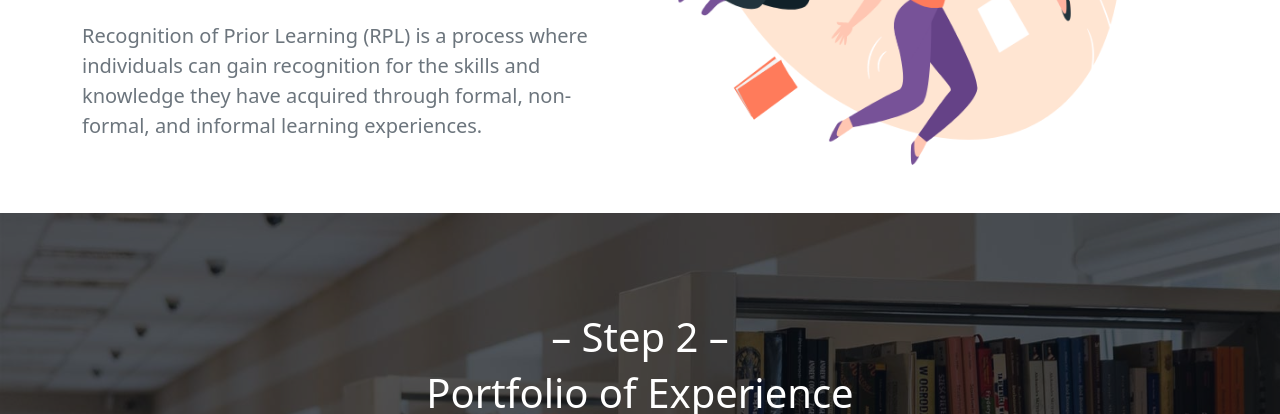
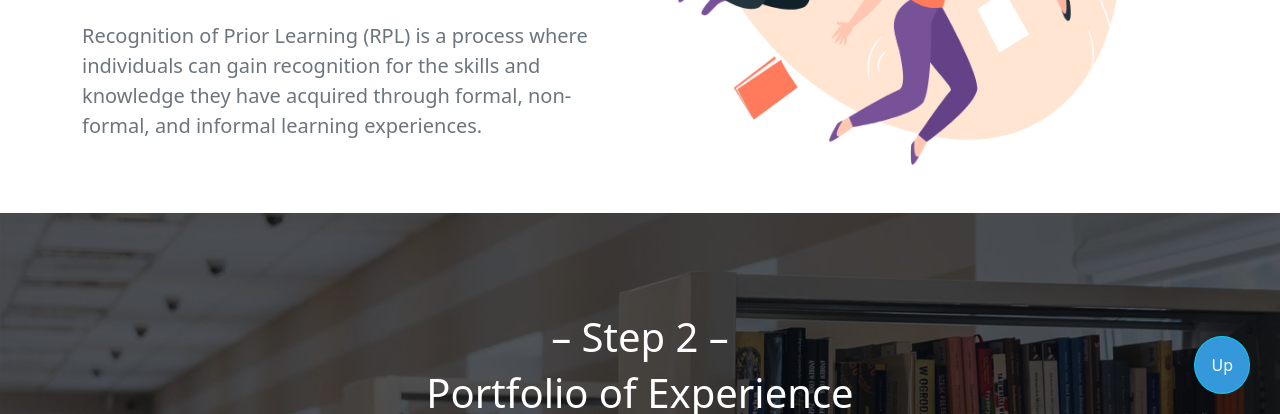
Before and after one commit to ShaheerKhalid55/RPL, a plain HTML site: page Index.html in a window 1280 px wide. Shown: the part 386-800 px from the top of the page. Drawn offline with nearby package versions, Linux system fonts and the light colour scheme.

Commit message:
Move-to-top-button added
Signed-off-by: Shaheer Khalid <i.am.shaheer.khalid@hotmail.com>

```diff
--- a/Index.html
+++ b/Index.html
@@ -53,6 +53,17 @@
             width: 100%;
             opacity: 90%;
         }
+
+        #back-to-top{
+
+            display: none;
+            position: fixed;
+            bottom: 20px;
+            right: 30px;
+            z-index: 99;
+        }
+
+
     </style>
 
 
@@ -532,6 +543,7 @@
 
         </main>
 
+        <button id="back-to-top" type="button" class="btn btn-info p-3 rounded-circle btn-md text-white" onclick="topFunction()" style="background-color: #3498db;">Up</button>
 
         <!-- ======= Footer ======= -->
         <footer id="footer" style="background-color: #1B3040;">
@@ -632,8 +644,25 @@
                 );
             });
 
+            let mybutton= document.getElementById("back-to-top");
+
+            window.onscroll = function() {
+                if ((window.innerHeight + window.scrollY) >= document.body.offsetHeight) {
+
+                    mybutton.style.display="block";
+                }
+                else
+                {
+                    mybutton.style.display="none";
+                }
+            };
+
+            function topFunction()
+            {
+                document.body.scrollTop = 0;
+                document.documentElement.scrollTop = 0;
+            }
+
         </script>
-
 </body>
-
 </html>
```
